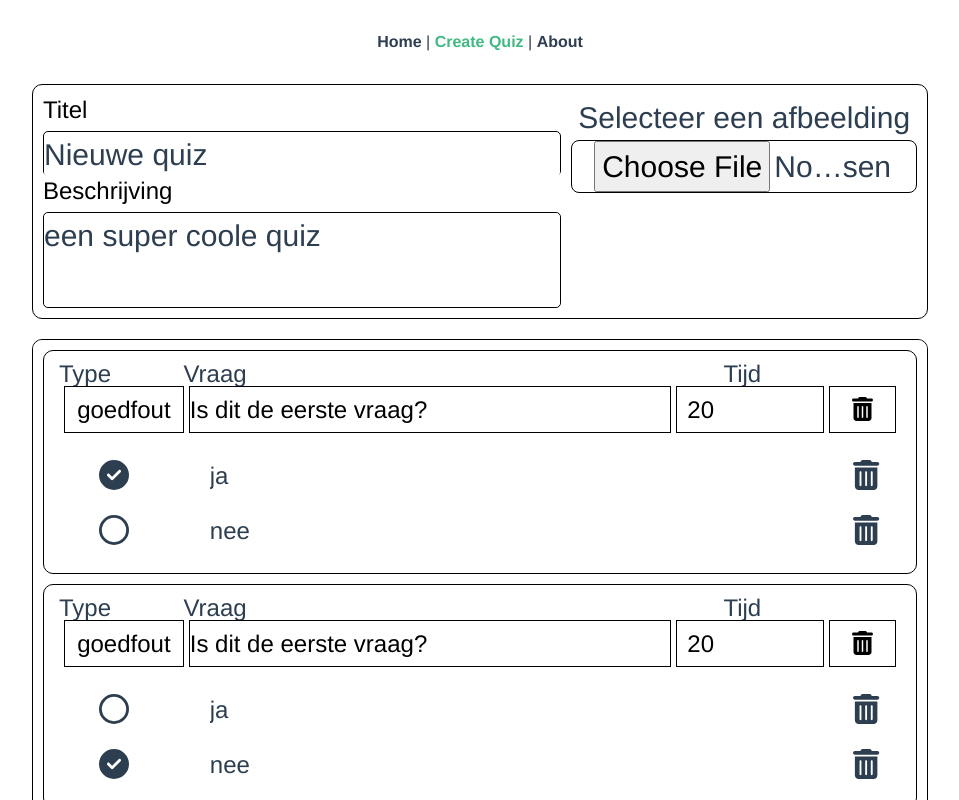
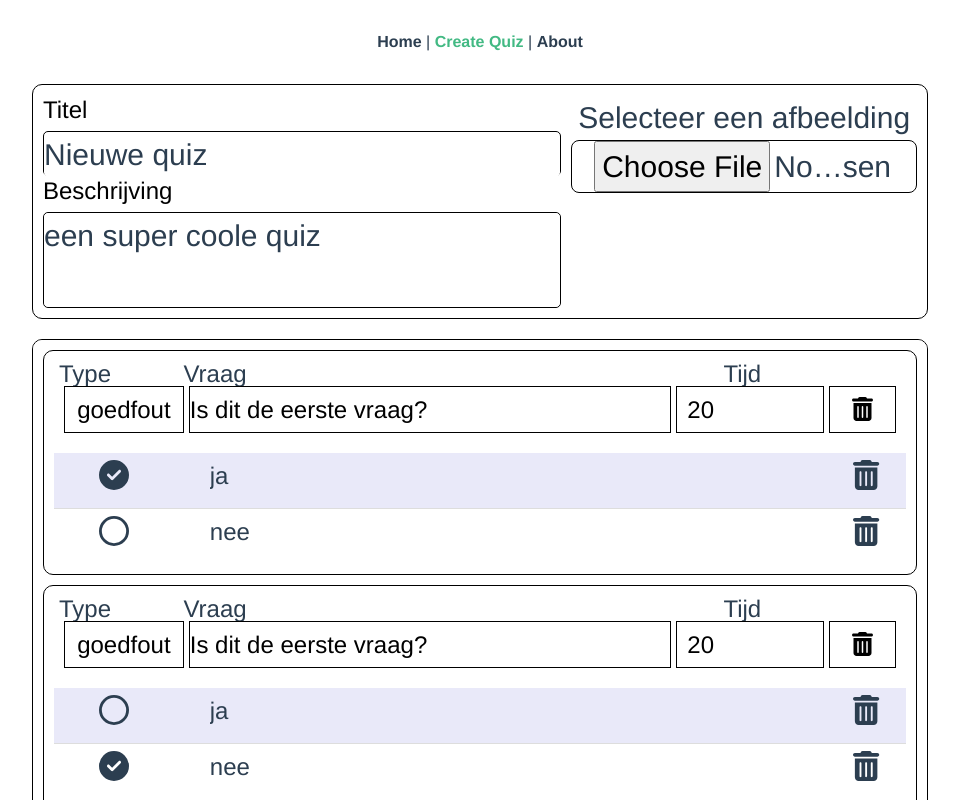
Before and after one commit to TeunSpithoven/thinku, a Vue app: page /createQuiz in a window 1280 px wide. Shown: the top 800 px of the page, without its empty margins (160-1119 px from the left). Built offline with nearby package versions, Linux system fonts and the light colour scheme.

Commit message:
striped answer list

```diff
--- a/src/components/answer/AnswerList.vue
+++ b/src/components/answer/AnswerList.vue
@@ -75,6 +75,18 @@ export default {
 .answerGroup {
   display: contents;
 }
+ul > li:nth-of-type(odd) {
+  background-color: #e9e9f9 ;
+}
+ul > li:nth-of-type(even) {
+  background-color: #ffffff ;
+}
+ul > li {
+  border-bottom: 1px solid rgb(221,221,221);
+}
+ul > li:last-child {
+  border-bottom: none;
+}
 .r_group:nth-of-type(2n) > .cell {
   background-color: rgb(221, 75, 75);
 }
```
